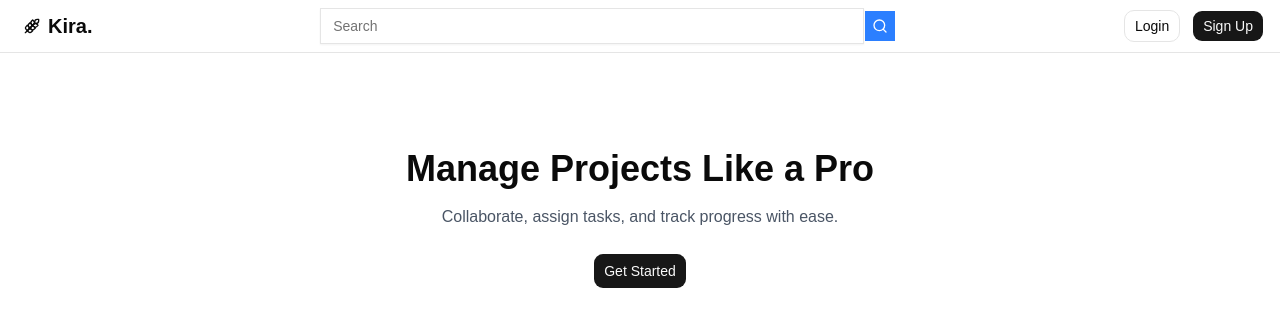
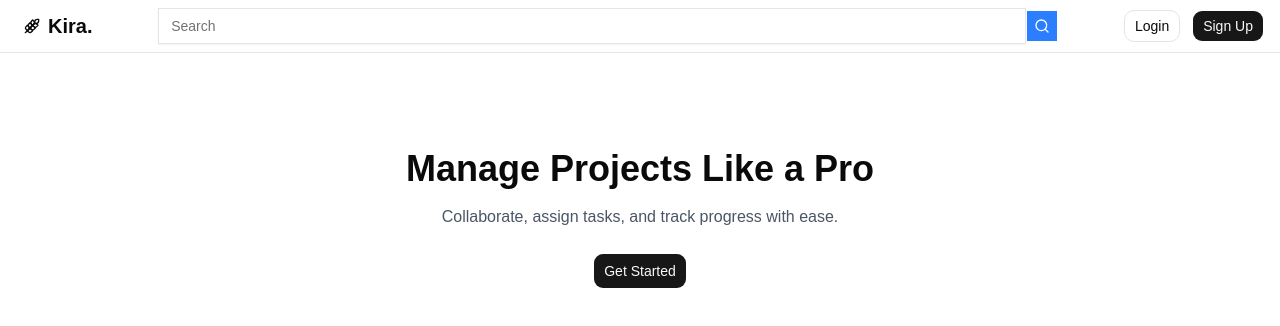
Before and after one commit to shubhamrawat0269/kira, a React (Vite) app in the folder client/: page / in a window 1280 px wide. Shown: the top 326 px of the page. Built offline with nearby package versions, Linux system fonts and the light colour scheme; no server answers.

Commit message:
Updated : Search bar size increase

```diff
--- a/client/src/components/custom/Navbar.tsx
+++ b/client/src/components/custom/Navbar.tsx
@@ -41,7 +41,7 @@ export default function Navbar({ toggleSidebar }: NavbarProps) {
         <h1 className="text-xl font-bold hidden sm:block">Kira.</h1>
       </div>
 
-      <div className="flex-1 max-w-xl mx-4 hidden md:flex items-center">
+      <div className="flex-1 max-w-225 hidden md:flex items-center">
         <Input placeholder="Search" className="rounded-none" />
         <Button
           variant="secondary"
```
